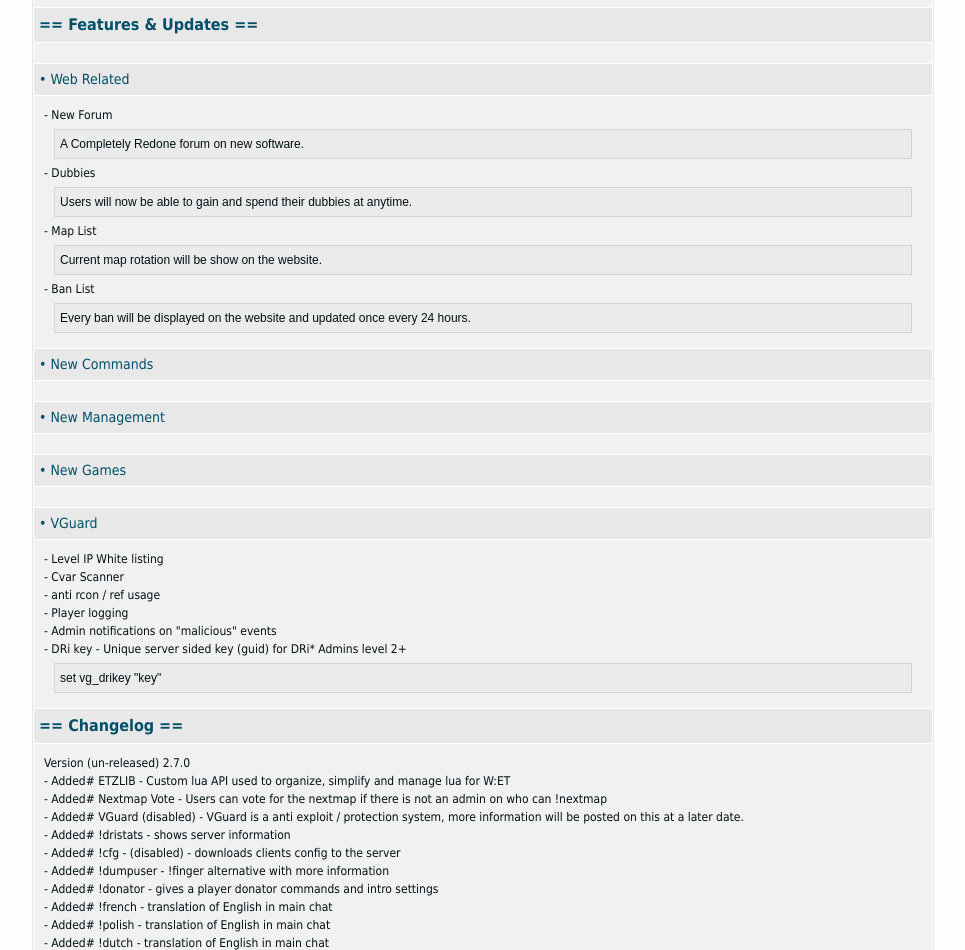
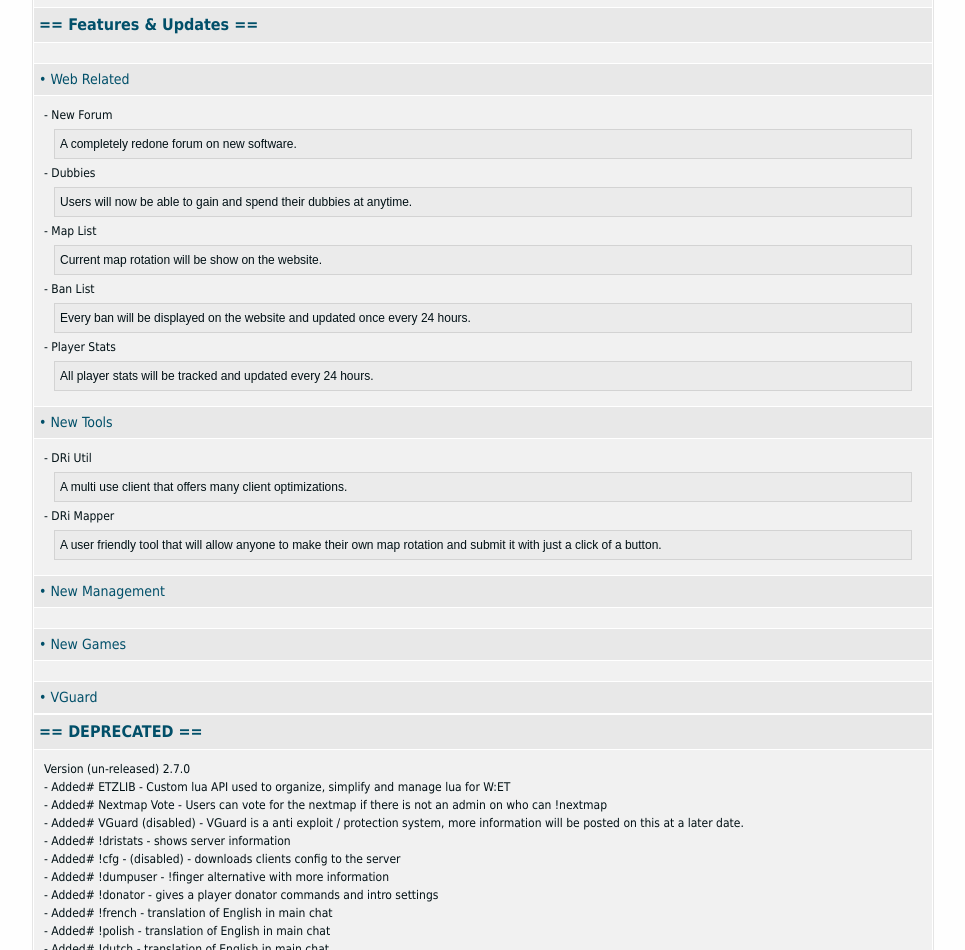
Before and after one commit to purplelepro/purplelepro.github.io, a plain HTML site: page index.html in a window 1280 px wide. Shown: the part 290-1240 px from the top of the page, without its empty margins (157-1122 px from the left). Drawn offline with Linux system fonts and the light colour scheme.

Commit message:
Update index.html
Some more information

```diff
--- a/index.html
+++ b/index.html
@@ -70,17 +70,23 @@
 <h2>&bull; Web Related</h2>
 <div class="cnt">
 - New Forum
-<div class="code">A Completely Redone forum on new software.</div>
+<div class="code">A completely redone forum on new software.</div>
 - Dubbies
 <div class="code">Users will now be able to gain and spend their dubbies at anytime.</div>
 - Map List
 <div class="code">Current map rotation will be show on the website. </div>
 - Ban List
 <div class="code">Every ban will be displayed on the website and updated once every 24 hours.</div>
+- Player Stats
+<div class="code">All player stats will be tracked and updated every 24 hours.</div>
 
 </div>
-<h2>&bull; New Commands</h2>
+<h2>&bull; New Tools</h2>
 <div class="cnt">
+- DRi Util
+<div class="code">A multi use client that offers many client optimizations.</div>
+- DRi Mapper
+<div class="code">A user friendly tool that will allow anyone to make their own map rotation and submit it with just a click of a button.</div>
 
 </div>
 <h2>&bull; New Management</h2>
@@ -92,16 +98,8 @@
 
 </div>
 <h2>&bull; VGuard</h2>
-<div class="cnt">
-	- Level IP White listing<br>
-	- Cvar Scanner<br>
-	- anti rcon / ref usage<br>
-	- Player logging<br>
-	- Admin notifications on "malicious" events<br>
-	- DRi key - Unique server sided key (guid) for DRi* Admins level 2+<br>
-	<div class="code">set vg_drikey "key"</div>
-</div>
-<h1>== Changelog ==</h1>
+
+<h1>== DEPRECATED ==</h1>
 <div class="cnt">
 Version (un-released) 2.7.0<br>
 - Added# ETZLIB - Custom lua API used to organize, simplify and manage lua for W:ET<br>
```
